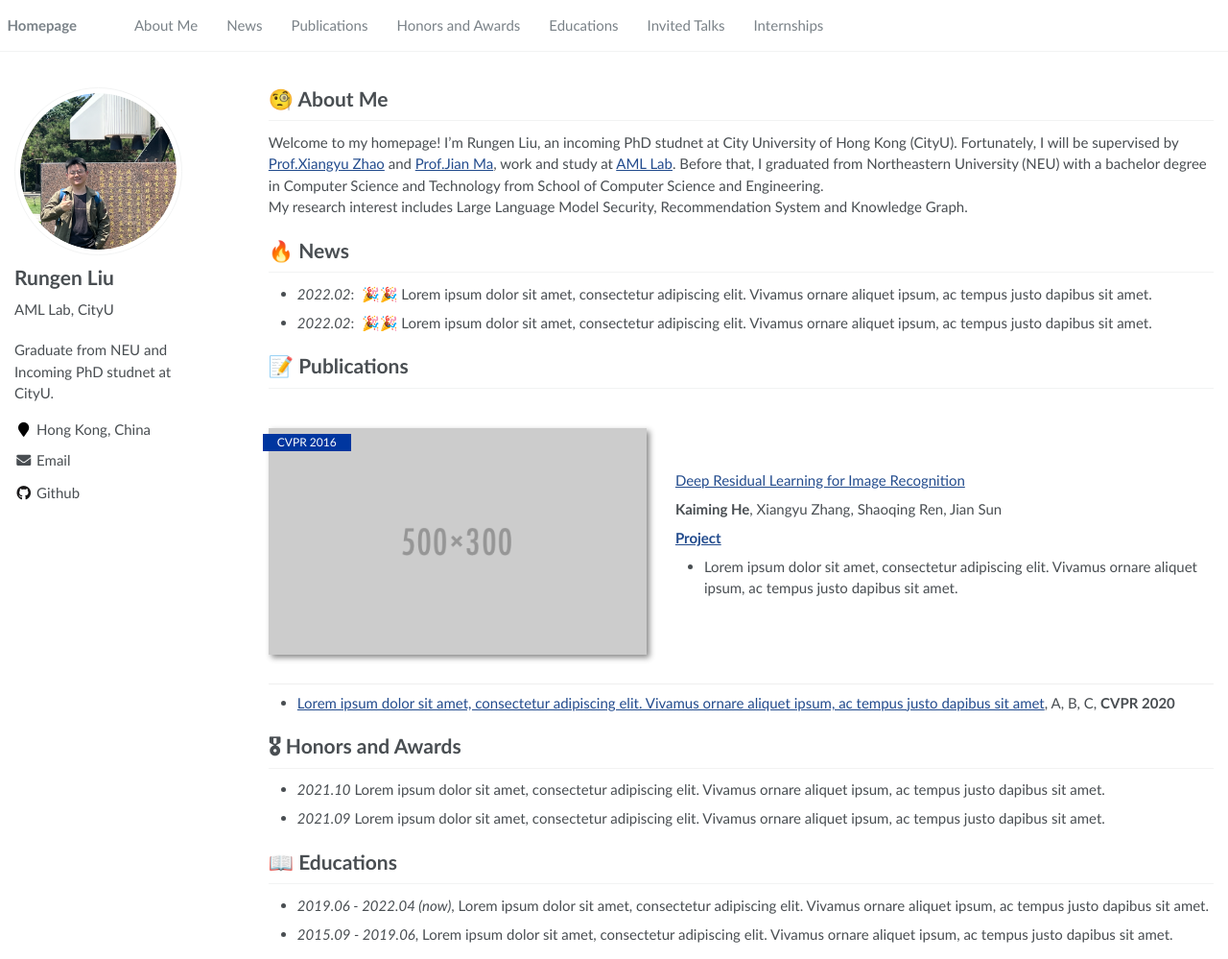
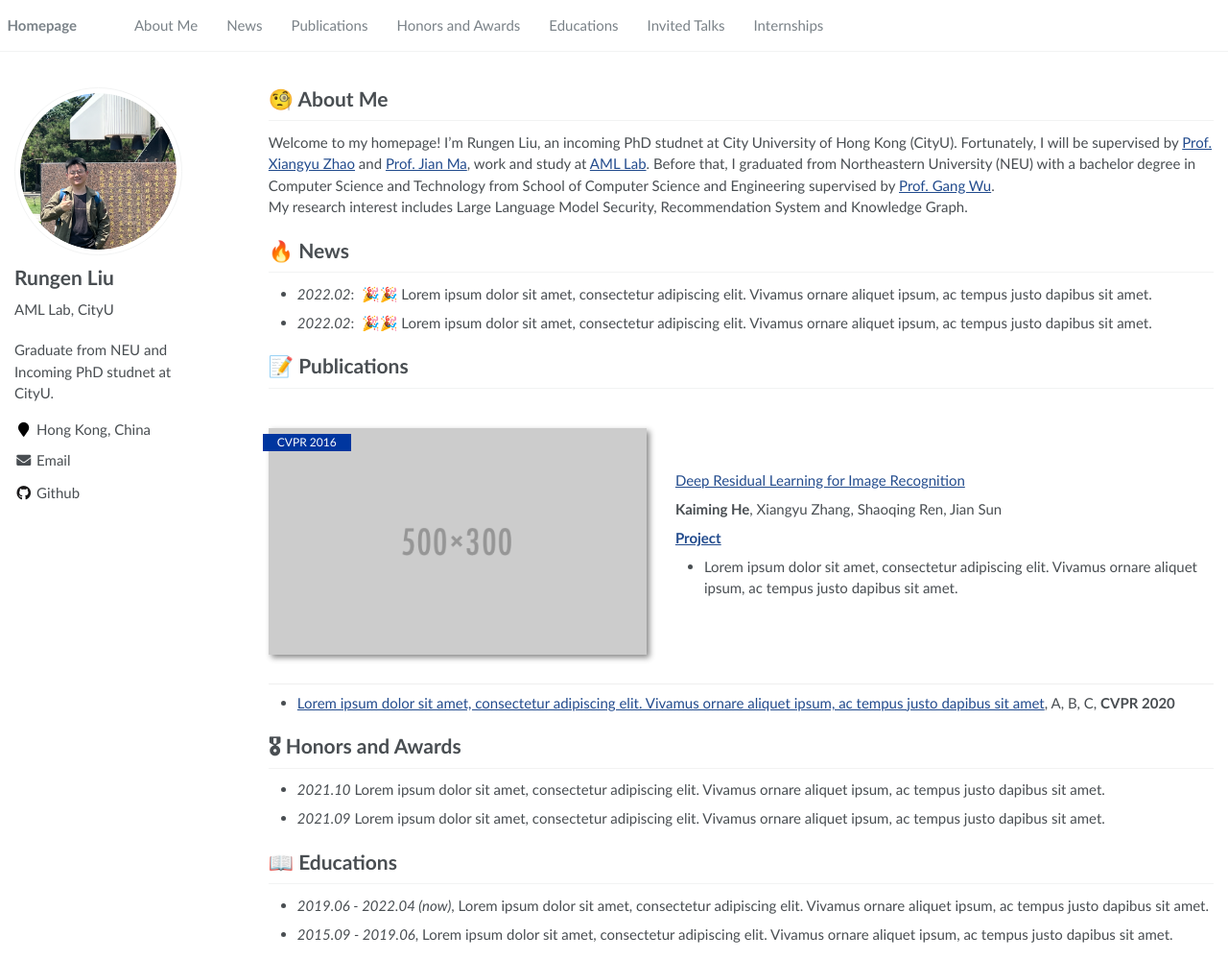
Before and after one commit to WaterWool/WaterWool.github.io, a Jekyll site: the page built from _pages/about.md, in a window 1280 px wide and 999 px high. Shown: the whole window at 96% size. Built offline with Jekyll 4.4.1, drawn with Linux system fonts in a browser that asks for light colours.

Commit message:
Update about.md

```diff
--- a/_pages/about.md
+++ b/_pages/about.md
@@ -19,8 +19,8 @@ redirect_from:
 
 <span class='anchor' id='about-me'></span>
 # 🧐 About Me
-Welcome to my homepage! I’m Rungen Liu, an incoming PhD studnet at City University of Hong Kong (CityU). Fortunately, I will be supervised by [Prof.Xiangyu Zhao](https://zhaoxyai.github.io/) and [Prof.Jian Ma](https://www.cb.cityu.edu.hk/staff/isjian/), work and study at [AML Lab](https://aml-cityu.github.io/).
-Before that, I graduated from Northeastern University (NEU) with a bachelor degree in Computer Science and Technology from School of Computer Science and Engineering.<br />
+Welcome to my homepage! I’m Rungen Liu, an incoming PhD studnet at City University of Hong Kong (CityU). Fortunately, I will be supervised by [Prof. Xiangyu Zhao](https://zhaoxyai.github.io/) and [Prof. Jian Ma](https://www.cb.cityu.edu.hk/staff/isjian/), work and study at [AML Lab](https://aml-cityu.github.io/).
+Before that, I graduated from Northeastern University (NEU) with a bachelor degree in Computer Science and Technology from School of Computer Science and Engineering supervised by [Prof. Gang Wu](http://faculty.neu.edu.cn/wugang/zh_CN/index.htm).<br />
 My research interest includes Large Language Model Security, Recommendation System and Knowledge Graph.
 
 <!--
```
